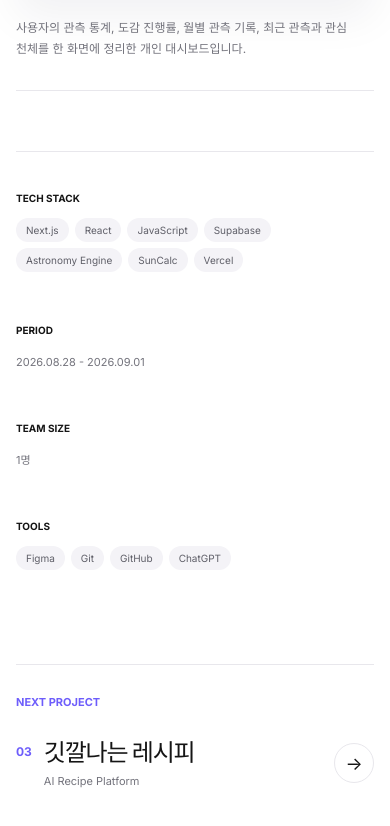
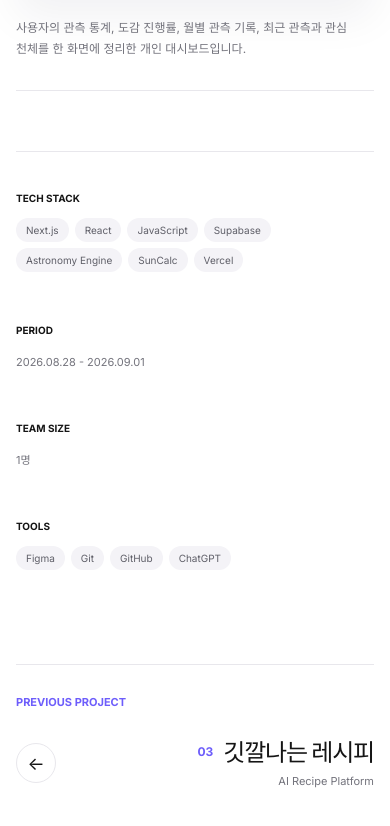
Before and after one commit to RaeChoe/my-portfolio, a React (Vite) app: page /projects/astrolog in a window 390 px wide. Shown: the part 6010-6836 px from the top of the page. Built offline with nearby package versions, Linux system fonts and the light colour scheme.

Commit message:
feat: 이전 프로젝트로 변경 및 스타일 수정

```diff
--- a/src/pages/ProjectDetail.jsx
+++ b/src/pages/ProjectDetail.jsx
@@ -21,7 +21,9 @@ function ProjectDetail() {
 
   const currentIndex = projects.findIndex(item => item.id === project.id);
 
-  const nextProject = projects[(currentIndex + 1) % projects.length];
+  // projects가 최신순으로 정렬되어 있으므로
+  // 현재 프로젝트 다음 인덱스는 시간상 이전 프로젝트
+  const previousProject = projects[(currentIndex + 1) % projects.length];
 
   return (
     <main className="detail-page">
@@ -277,22 +279,22 @@ function ProjectDetail() {
           </aside>
         </div>
 
-        {/* NEXT PROJECT */}
+        {/* PREVIOUS PROJECT */}
         <section className="next-project">
-          <p className="next-project-label">NEXT PROJECT</p>
+          <p className="next-project-label">PREVIOUS PROJECT</p>
 
-          <Link className="next-project-link" to={`/projects/${nextProject.id}`}>
+          <Link className="next-project-link" to={`/projects/${previousProject.id}`}>
+            <span className="next-project-arrow">←</span>
+
             <div className="next-project-info">
-              <span className="next-project-number">{nextProject.number}</span>
+              <span className="next-project-number">{previousProject.number}</span>
 
               <div>
-                <h2>{nextProject.title}</h2>
+                <h2>{previousProject.title}</h2>
 
-                <p>{nextProject.type}</p>
+                <p>{previousProject.type}</p>
               </div>
             </div>
-
-            <span className="next-project-arrow">→</span>
           </Link>
         </section>
       </section>
--- a/src/styles.css
+++ b/src/styles.css
@@ -1695,7 +1695,7 @@ img {
 }
 
 /* =========================
-   NEXT PROJECT
+   PREVIOUS PROJECT
 ========================= */
 
 .next-project {
@@ -1715,6 +1715,8 @@ img {
 }
 
 .next-project-link {
+  width: calc(100% - 280px);
+
   padding: 10px 0 36px;
 
   display: flex;
@@ -1730,11 +1732,19 @@ img {
   display: flex;
   align-items: flex-start;
 
-  gap: 28px;
+  gap: 20px;
+
+  text-align: right;
+}
+
+.next-project-info > div {
+  display: flex;
+  flex-direction: column;
+  align-items: flex-end;
 }
 
 .next-project-number {
-  padding-top: 9px;
+  padding-top: 8px;
 
   flex-shrink: 0;
 
@@ -1800,7 +1810,7 @@ img {
 
   background: var(--purple);
 
-  transform: translateX(5px);
+  transform: translateX(-5px);
 }
 
 /* =========================
@@ -1915,6 +1925,10 @@ img {
     border-left: 0;
 
     border-top: 1px solid var(--border);
+  }
+
+  .next-project-link {
+    width: 100%;
   }
 }
 
@@ -2248,7 +2262,7 @@ img {
   }
 
   .next-project-info {
-    gap: 16px;
+    gap: 14px;
   }
 
   .next-project-number {
@@ -2358,8 +2372,12 @@ img {
     margin-bottom: 20px;
   }
 
+  .next-project-link {
+    gap: 14px;
+  }
+
   .next-project-info {
-    gap: 12px;
+    gap: 10px;
   }
 
   .next-project-info h2 {
```
